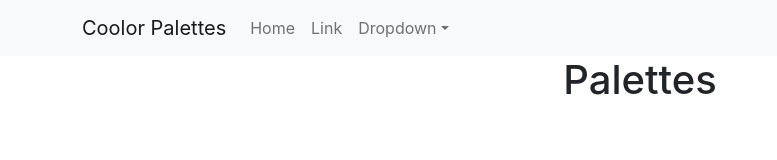
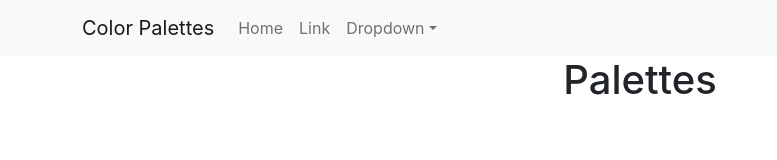
Before and after one commit to shinheep/hexbook, a React (Create React App) app: page / in a window 1280 px wide. Shown: the top 160 px of the page, without its empty margins (0-777 px from the left). Built offline with nearby package versions, Linux system fonts and the light colour scheme; no server answers.

Commit message:
Updated ReadMe

```diff
--- a/src/components/header/Header.js
+++ b/src/components/header/Header.js
@@ -6,7 +6,7 @@
     <div className="header">
       <Navbar bg="light" expand="lg">
         <Container>
-          <Navbar.Brand href="#home">Coolor Palettes</Navbar.Brand>
+          <Navbar.Brand href="#home">Color Palettes</Navbar.Brand>
           <Navbar.Toggle aria-controls="basic-navbar-nav" />
           <Navbar.Collapse id="basic-navbar-nav">
             <Nav className="me-auto">
```
Also changed, not shown: 1 other file (tests, documents, lock files or other folders).
